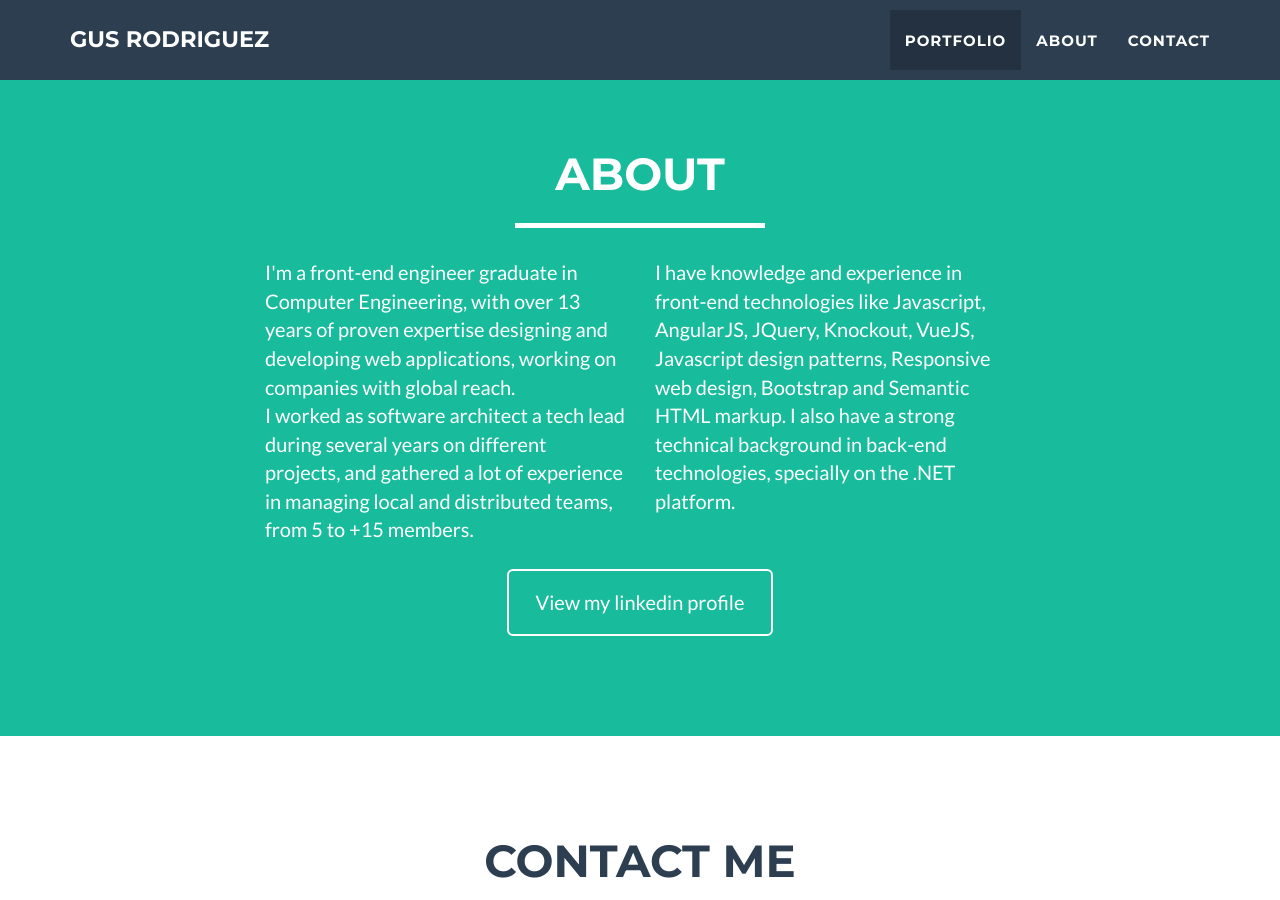
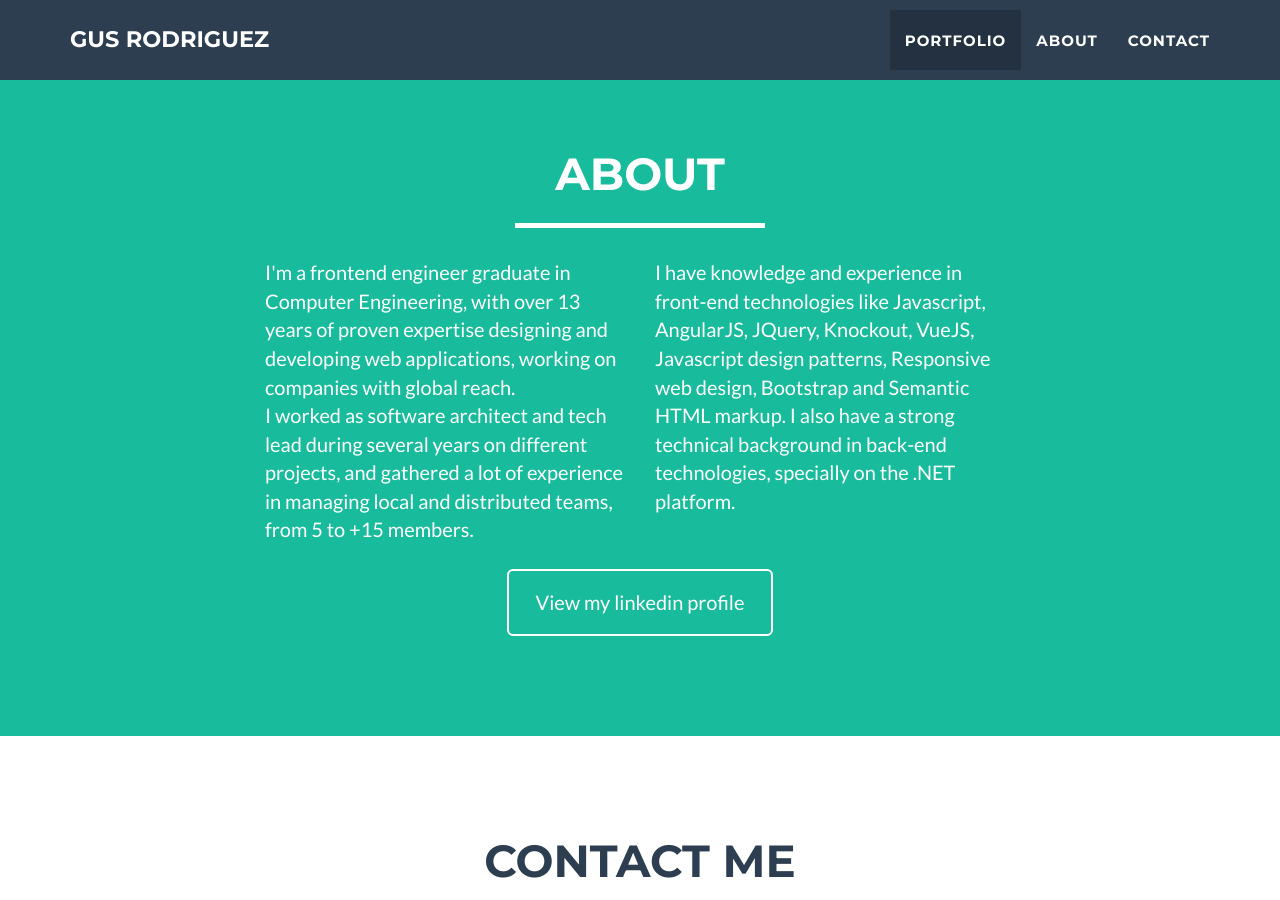
Before and after one commit to gusrodriguez/gusrodriguez.github.io, a Jekyll site: the page built from index.html, in a window 1280 px wide and 900 px high, scrolled down 1616 px. Built offline with Jekyll 4.4.1, drawn with Linux system fonts in a browser that asks for light colours.

Commit message:
Fix typo in the About text.

```diff
--- a/_includes/about.html
+++ b/_includes/about.html
@@ -9,8 +9,8 @@
             </div>
             <div class="row">
                 <div class="col-lg-4 col-lg-offset-2">
-                    <p>I'm a front-end engineer graduate in Computer Engineering, with over 13 years of proven expertise designing and developing web applications, working on companies with global reach.<br>
-                    I worked as software architect a tech lead during several years on different projects, and gathered a lot of experience in  managing local and distributed teams, from 5 to +15 members.</p>
+                    <p>I'm a frontend engineer graduate in Computer Engineering, with over 13 years of proven expertise designing and developing web applications, working on companies with global reach.<br>
+                    I worked as software architect and tech lead during several years on different projects, and gathered a lot of experience in  managing local and distributed teams, from 5 to +15 members.</p>
                 </div>
                 <div class="col-lg-4">
                     <p>I have knowledge and experience in front-end technologies like Javascript, AngularJS, JQuery, Knockout, VueJS, Javascript design patterns, Responsive web design, Bootstrap and Semantic HTML markup. I also have a strong technical background in back-end technologies, specially on the .NET platform. </p>
```
